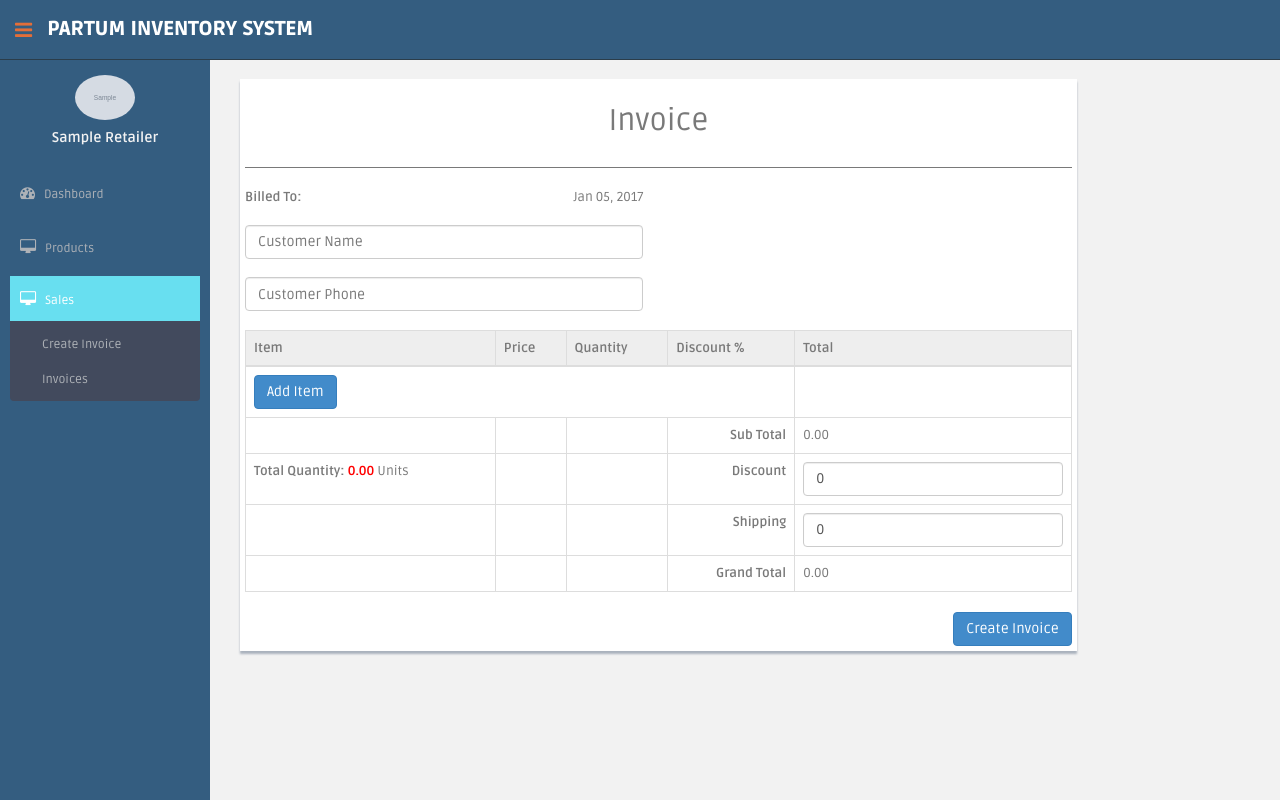
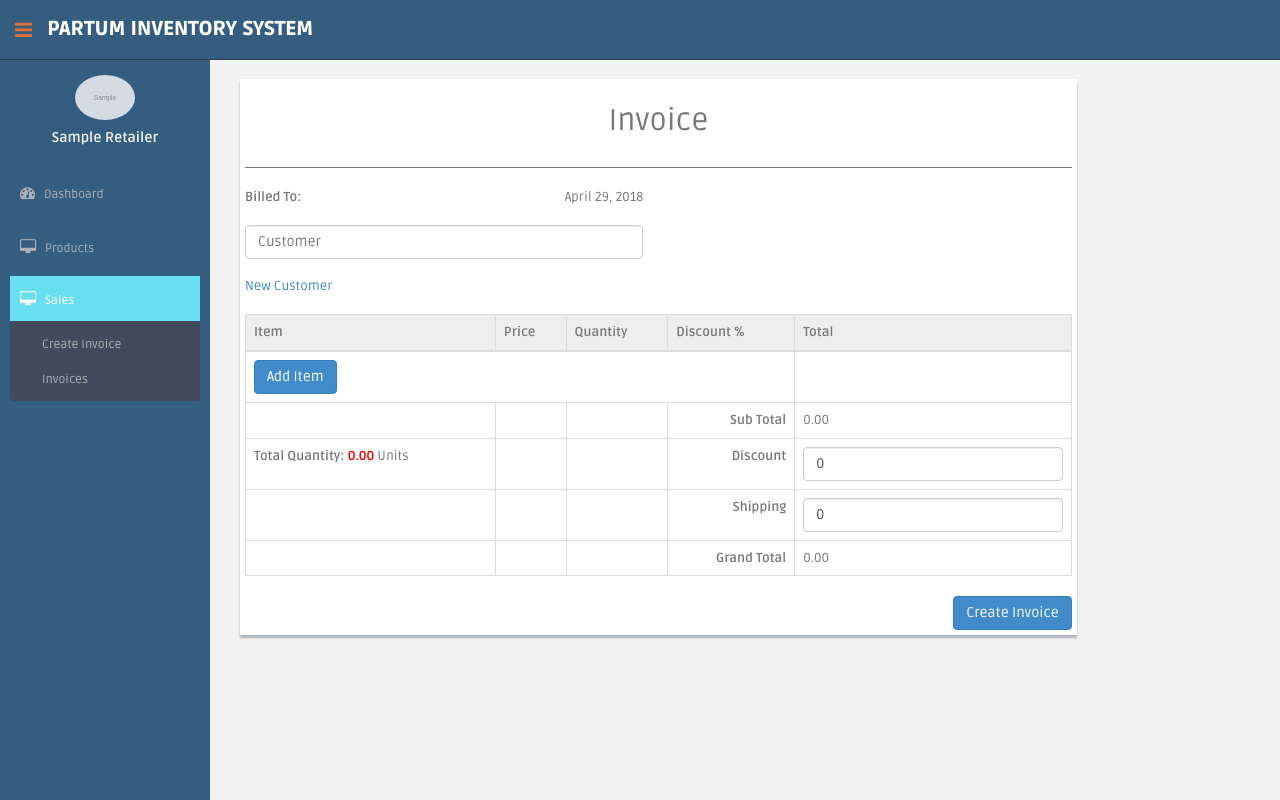
Before and after one commit to janzaheer/partum_inventory, a Django app: a page that uses templates/sales/create_billing.html in a window 1280 px wide. Run offline with Django 3.2, Linux system fonts and the light colour scheme; a user stored in the database is signed in; tables that the repository leaves empty hold one stand-in row (values such as "Sample post"); grey boxes marked "Sample" are stand-in pictures; some libraries are stand-ins or nearby versions.

Commit message:
added and updated the fields accordingly in invoice creation form

```diff
--- a/templates/sales/create_billing.html
+++ b/templates/sales/create_billing.html
@@ -43,9 +43,22 @@
                     <hr>
                     <div class="row">
                         <div class="col-xs-6 col-md-6">
-                            <div><strong>Billed To:</strong><span style="float: right">Jan 05, 2017</span></div><br>
-                            <input type="text" class="form-control customer_name" name="customer_name" placeholder="Customer Name"><br>
-                            <input type="text" class="form-control customer_phone" name="customer_phone" placeholder="Customer Phone"><br>
+                            <div><strong>Billed To:</strong><span style="float: right">{{ present_date }}</span></div><br>
+                            <div class="existing-customer">
+                                <input class="form-control customer" placeholder="Customer" list="customer-list">
+                                <datalist id="customer-list">
+                                    {% for customer in customers %}
+                                        <option data-id="{{ customer.id }}" value="{{ customer.customer_name }}">
+                                    {% endfor %}
+                                </datalist><br>
+                                <a class="new-customer" style="cursor: pointer;">New Customer</a><br>
+                                <br>
+                            </div>
+                            <div id="new-customer-form" class="new-customer-form" style="display: none">
+                                <input type="text" class="form-control customer_name" name="customer_name" placeholder="Customer Name"><br>
+                                <input type="text" class="form-control customer_phone" name="customer_phone" placeholder="Customer Phone"><br>
+                                <a class="added-customer" style="cursor: pointer;">Existing Customer</a><br><br>
+                            </div>
                         </div>
                     </div>
                 </div>
@@ -154,8 +167,12 @@
                 var shipping = $('#shipping').val();
                 var grand_total = $('#grandTotal').text();
                 var totalQty = $('#totalQty').text();
+                var customer_value = $('.customer').val();
+                console.log(customer_value);
+                var customer_id = $('#customer-list [value="' + customer_value + '"]').data('id');
 
                 $.post("{% url 'sales:create_invoice' %}", {
+                        customer_id: customer_id,
                         customer_name: customer_name,
                         customer_phone: customer_phone,
                         sub_total: sub_total,
@@ -168,7 +185,20 @@
                         window.location.href = '/sales/invoice/'+ result.invoice_id +/detail/;
                     }
                 )
-           })
+           });
+
+           $('.new-customer').on('click', function () {
+                $('.existing-customer').hide();
+                $('.new-customer-form').show();
+                $('.customer').val('');
+           });
+
+           $('.added-customer').on('click', function () {
+                $('.existing-customer').show();
+                $('.new-customer-form').hide();
+                $('.customer_name').val('');
+                $('.customer_phone').val('');
+           });
 
         });
     </script>
```
